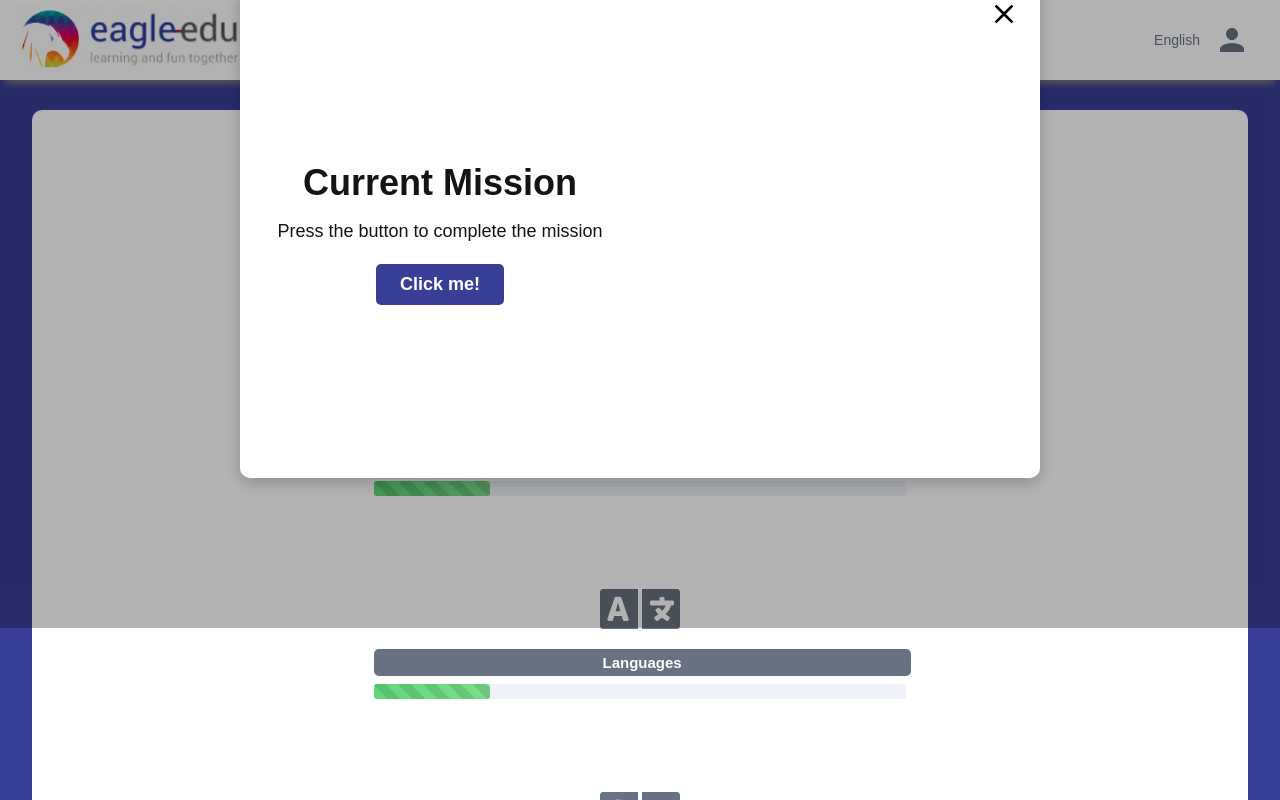
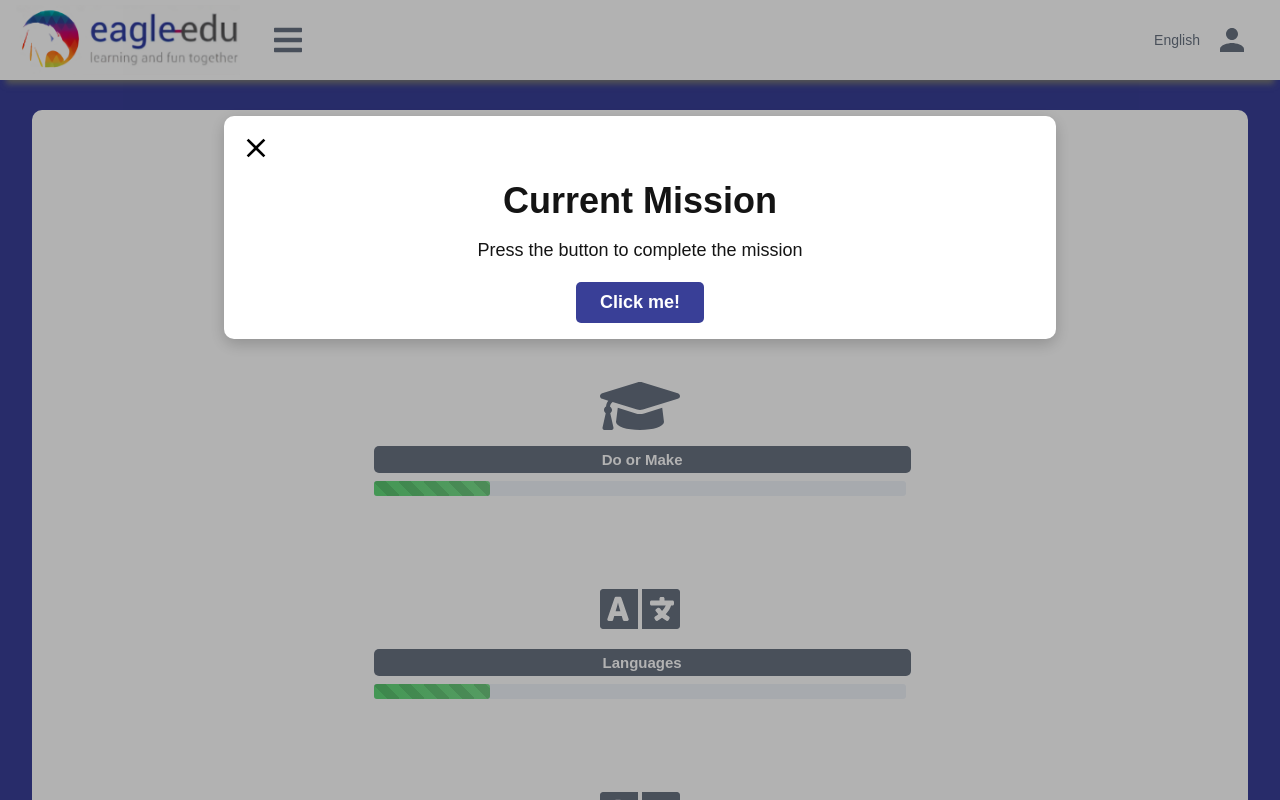
Before and after one commit to Muramatsu2602/eagle-edu-project, a React (Create React App) app in the folder web/: page /dashboard in a window 1280 px wide. Both pictures are taken after a click on the button "Likes". Shown: the top 800 px of the page. Built offline with nearby package versions, Linux system fonts and the light colour scheme.

Commit message:
MissionModal is mostly done!

```diff
--- a/web/src/components/MissionModal/index.js
+++ b/web/src/components/MissionModal/index.js
@@ -1,32 +1,69 @@
-import React from "react";
+import React, { useRef, useEffect, useCallback } from "react";
+import { useSpring, animated } from "react-spring";
 
 import {
   ModalContent,
   Background,
   ModalWrapper,
   CloseModalButton,
+  CloseModalButtonContainer,
 } from "./mission-modal-styling";
 
 export const MissionModal = ({ showModal, setShowModal }) => {
+  const modalRef = useRef();
+
+  const animation = useSpring({
+    config: {
+      duration: 250,
+    },
+    opacity: showModal ? 1 : 0,
+    transform: showModal ? `translateY(0%)` : `translateY(-100%)`,
+  });
+
+  const closeModal = (e) => {
+    if (modalRef.current === e.target) {
+      setShowModal(false);
+    }
+  };
+
+  const keyPress = useCallback(
+    (e) => {
+      if (e.key === "Escape" && showModal) {
+        setShowModal(false);
+      }
+    },
+    [setShowModal, showModal]
+  );
+
   const completeTask = () => {
     alert("task completed successfully!");
   };
 
+  useEffect(() => {
+    document.addEventListener("keydown", keyPress);
+    return () => document.removeEventListener("keydown", keyPress);
+  }, [keyPress]);
+
   return (
     <>
       {showModal ? (
-        <Background>
+        <Background ref={modalRef} onClick={closeModal}>
+          <animated.div style={animation}>
             <ModalWrapper showModal={showModal}>
+              <CloseModalButtonContainer>
+                <CloseModalButton
+                  aria-label="Close modal"
+                  onClick={() => setShowModal((prev) => !prev)}
+                />
+              </CloseModalButtonContainer>
+
               <ModalContent>
                 <h1>Current Mission</h1>
                 <p>Press the button to complete the mission</p>
                 <button onClick={completeTask}>Click me!</button>
               </ModalContent>
-            <CloseModalButton
-              aria-label="Close modal"
-              onClick={() => setShowModal((prev) => !prev)}
-            />
             </ModalWrapper>
+          </animated.div>
         </Background>
       ) : null}
     </>
--- a/web/src/components/MissionModal/mission-modal-styling.js
+++ b/web/src/components/MissionModal/mission-modal-styling.js
@@ -2,8 +2,8 @@ import styled from "styled-components";
 import { MdClose } from "react-icons/md";
 
 export const Background = styled.div`
-  width: 100%;
-  height: 100%;
+  width: 200%;
+  height: 200%;
   background: rgba(0, 0, 0, 0.3);
   position: fixed;
   display: flex;
@@ -15,13 +15,15 @@ export const Background = styled.div`
 
 export const ModalWrapper = styled.div`
   width: 800px;
-  height: 500px;
   box-shadow: 0 5px 16px rgba(0, 0, 0, 0.2);
   background: #fff;
   color: #000;
-  display: grid;
-  grid-template-columns: 1fr 1fr;
-  position: relative;
+
+  display: flex;
+  flex-direction: column;
+  align-items: center;
+
+  padding: 1rem;
   z-index: 30;
   border-radius: 10px;
 `;
@@ -51,11 +53,13 @@ export const ModalContent = styled.div`
 
 export const CloseModalButton = styled(MdClose)`
   cursor: pointer;
-  position: absolute;
-  top: 20px;
-  right: 20px;
+
   width: 32px;
   height: 32px;
   padding: 0;
   z-index: 30;
 `;
+
+export const CloseModalButtonContainer = styled.div`
+  width: 100%;
+`;
```
Lines whose indentation alone changed are shown as unchanged.
